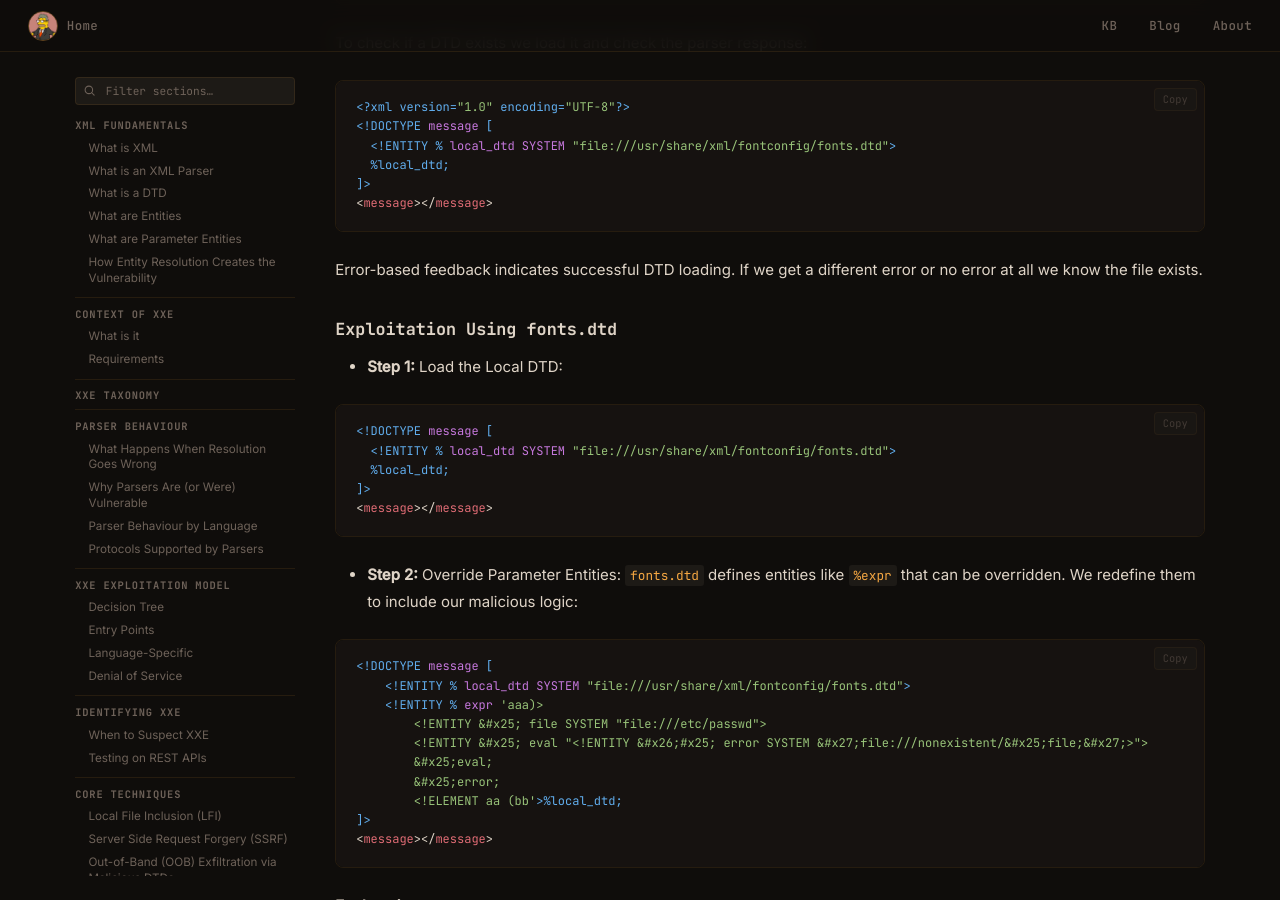
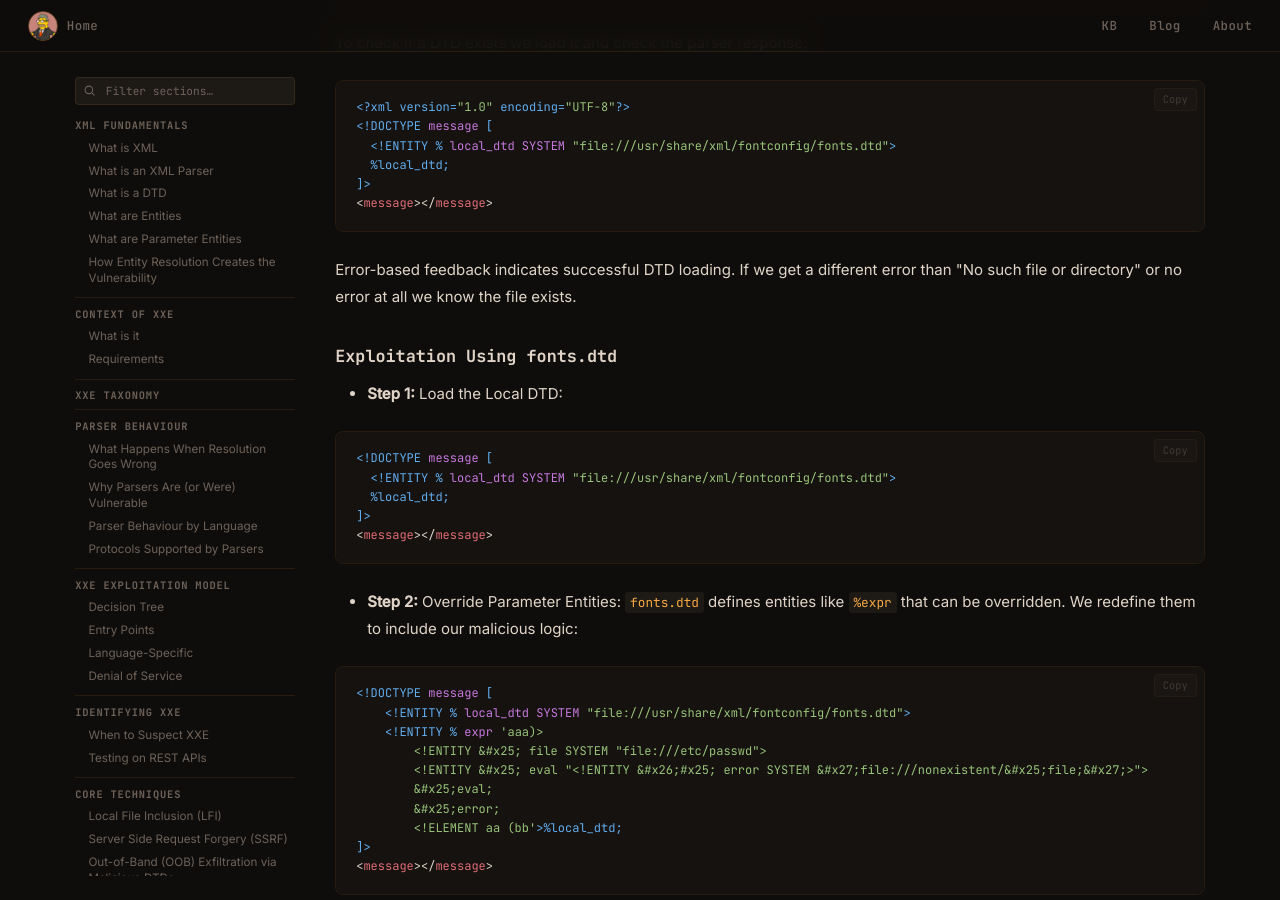
Before and after one commit to HansMolemanPNG/hansmolemanpng.github.io, an MkDocs documentation site: the page built from docs/kb/injection-attacks/xxe.md, in a window 1280 px wide and 900 px high, scrolled down 35336 px. Built offline with MkDocs 1.6.1, drawn with Linux system fonts in a browser that asks for light colours; nearby versions of some CDN libraries; comment, search, counter and statistics services are not loaded.

Commit message:
Update xxe.md

````diff
--- a/docs/kb/injection-attacks/xxe.md
+++ b/docs/kb/injection-attacks/xxe.md
@@ -1312,7 +1312,7 @@ To check if a DTD exists we load it and check the parser response:
 <message></message>
 ```
 
-Error-based feedback indicates successful DTD loading. If we get a different error or no error at all we know the file exists.
+Error-based feedback indicates successful DTD loading. If we get a different error than "No such file or directory" or no error at all we know the file exists.
 
 ### Exploitation Using fonts.dtd
 
````
